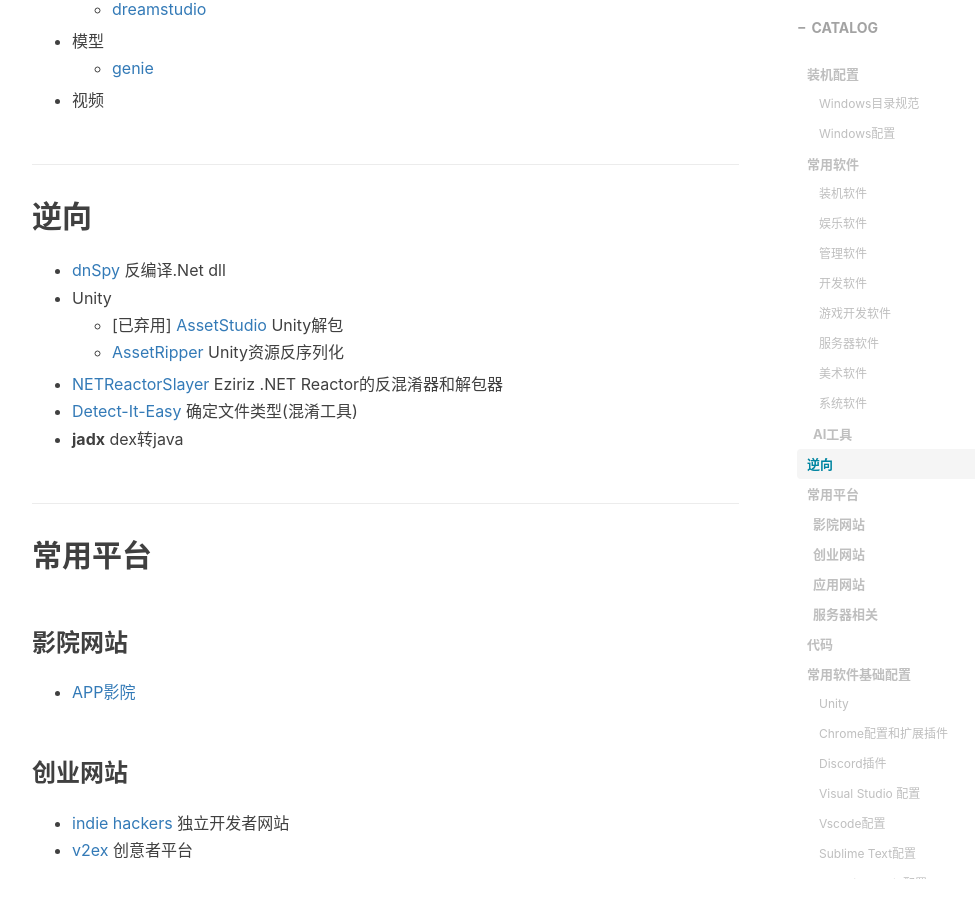
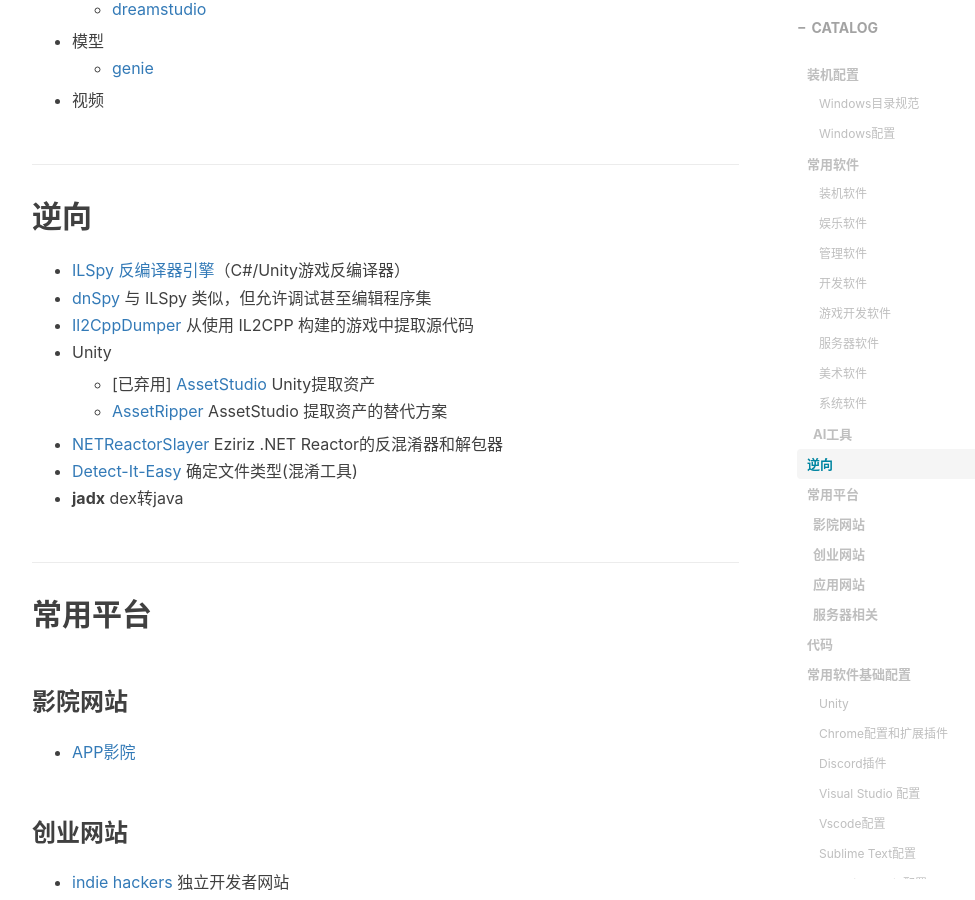
Before and after one commit to gumcstronger/gumcstronger.github.io, a Jekyll site: the page built from _posts/2022/2022-08-24-windows.md, in a window 1280 px wide and 900 px high, scrolled down 5503 px. Shown: the whole window, without its empty margins (233-1208 px from the left). Built offline with Jekyll 4.4.1, drawn with Linux system fonts in a browser that asks for light colours; comment, search, counter and statistics services are not loaded.

Commit message:
Update 2022-08-24-windows.md

```diff
--- a/_posts/2022/2022-08-24-windows.md
+++ b/_posts/2022/2022-08-24-windows.md
@@ -186,10 +186,13 @@
 
 ## 逆向
 
-* [dnSpy](https://github.com/dnSpy/dnSpy) 反编译.Net dll
+* [ILSpy 反编译器引擎](https://github.com/icsharpcode/ILSpy)（C#/Unity游戏反编译器）
+* [dnSpy](https://github.com/dnSpy/dnSpy) 与 ILSpy 类似，但允许调试甚至编辑程序集
+* [Il2CppDumper](https://github.com/Perfare/Il2CppDumper) 从使用 IL2CPP 构建的游戏中提取源代码
 * Unity
-  * [已弃用] [AssetStudio](https://github.com/Perfare/AssetStudio) Unity解包
-  * [AssetRipper](https://github.com/AssetRipper/AssetRipper) Unity资源反序列化
+
+  * [已弃用] [AssetStudio](https://github.com/Perfare/AssetStudio) Unity提取资产
+  * [AssetRipper](https://github.com/AssetRipper/AssetRipper) AssetStudio 提取资产的替代方案
 * [NETReactorSlayer](https://github.com/SychicBoy/NETReactorSlayer) Eziriz .NET Reactor的反混淆器和解包器
 * [Detect-It-Easy](https://github.com/horsicq/Detect-It-Easy) 确定文件类型(混淆工具)
 * **jadx** dex转java
```
